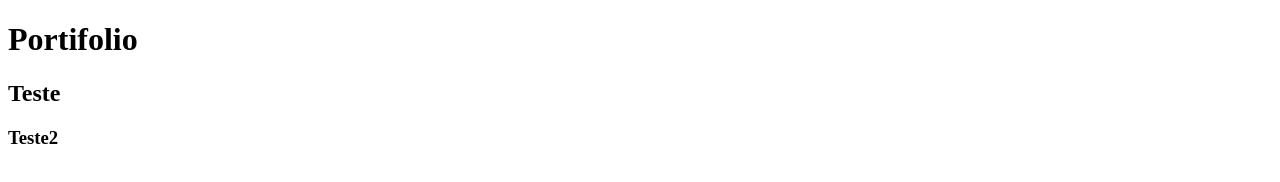
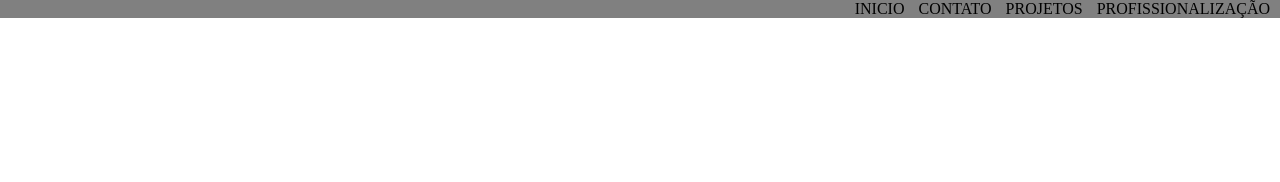
Before and after one commit to buscapee/portifolio-dvrh, a plain HTML site: page index.html in a window 1280 px wide. Drawn offline with Linux system fonts and the light colour scheme.

Commit message:
Iniciando o Header

```diff
--- a/index.html
+++ b/index.html
@@ -4,13 +4,17 @@
     <meta charset="UTF-8">
     <meta http-equiv="X-UA-Compatible" content="IE=edge">
     <meta name="viewport" content="width=device-width, initial-scale=1.0">
-    <title>Document</title>
+    <link rel="stylesheet" href="style.css">
+    <title>Portifólio Profissional</title>
 </head>
 <body>
     <header>
-        <h1>Portifolio</h1>
-        <h2>Teste</h2>
-        <h3>Teste2</h3>
+        <div class="header">
+            <a href="#">Inicio</a>
+            <a href="#">Contato</a>
+            <a href="#">Projetos</a>
+            <a href="#">Profissionalização</a>
+        </div>
     </header>
 </body>
 </html>
--- a/style.css
+++ b/style.css
@@ -0,0 +1,15 @@
+.header{
+    background-color: grey;
+    margin: -8px -8px;
+    text-transform: uppercase;
+    text-align: right;
+}
+
+a{
+    text-decoration: none;
+    color: black;
+    margin-right: 10px;
+}
+.inicio{
+
+}
```
